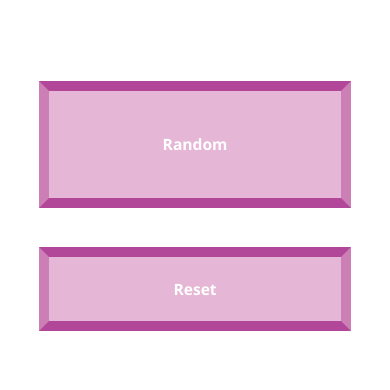
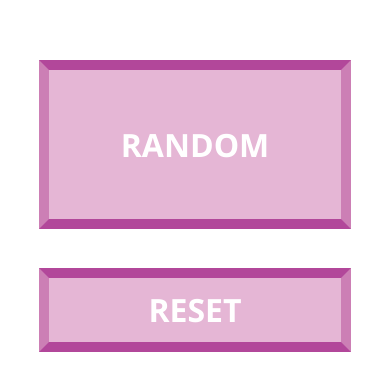
Before and after one commit to bretthev/color-changer, a plain HTML site: page index.html in a window 390 px wide. Shown: the part 216-606 px from the top of the page. Drawn offline with nearby package versions, Linux system fonts and the light colour scheme.

Commit message:
add mobile responsiveness

```diff
--- a/css/styles.css
+++ b/css/styles.css
@@ -7,7 +7,7 @@ html, body{
 
 body {
   align-items: center;
-  background: rgb(255,255,255);
+  background: #FFFFFF;
   display: flex;
   justify-content: center;
 }
@@ -18,10 +18,10 @@ body {
   border-bottom: 10px solid #B2479A;
   border-right: 10px solid #CC7FB5;
   border-left: 10px solid #CC7FB5;
-  color: white;
+  color: #FFFFFF;
   font-family: 'Open Sans', sans-serif;
   font-size: 4vw;
-  height: 15%;
+  height: 20%;
   margin: 2%;
   width: 30%;
 }
@@ -40,8 +40,9 @@ body {
     display: flex;
     flex-direction: column}
   .button {
+    font-size: 2em;
+    margin: 5%;
     width: 80%;
-    margin: 5%;
   }
   .reset {
     height: 10%;
--- a/index.html
+++ b/index.html
@@ -1,14 +1,15 @@
 <!DOCTYPE html>
 <html>
 <head>
+  <meta name="viewport" content="initial-scale=1">
   <title>Brett's Color Changer</title>
   <link rel="stylesheet" type="text/css" href="css/reset.css">
   <link rel="stylesheet" type="text/css" href="css/styles.css">
   <link href='https://fonts.googleapis.com/css?family=Open+Sans:700' rel='stylesheet' type='text/css'>
 </head>
 <body>
-<button class = "button random js-random">Random</button>
-<button class = "button reset js-reset">Reset</button>
+<button class = "button random js-random">RANDOM</button>
+<button class = "button reset js-reset">RESET</button>
 <script type="text/javascript" src="scripts.js"></script>
 </body>
 </html>
--- a/scripts.js
+++ b/scripts.js
@@ -14,5 +14,5 @@ randomButton.addEventListener('click', function() {
 });
 
 resetButton.addEventListener('click', function() {
-  body.setAttribute('style', 'background: white')
+  body.setAttribute('style', 'background: #FFFFFF')
 });
```
